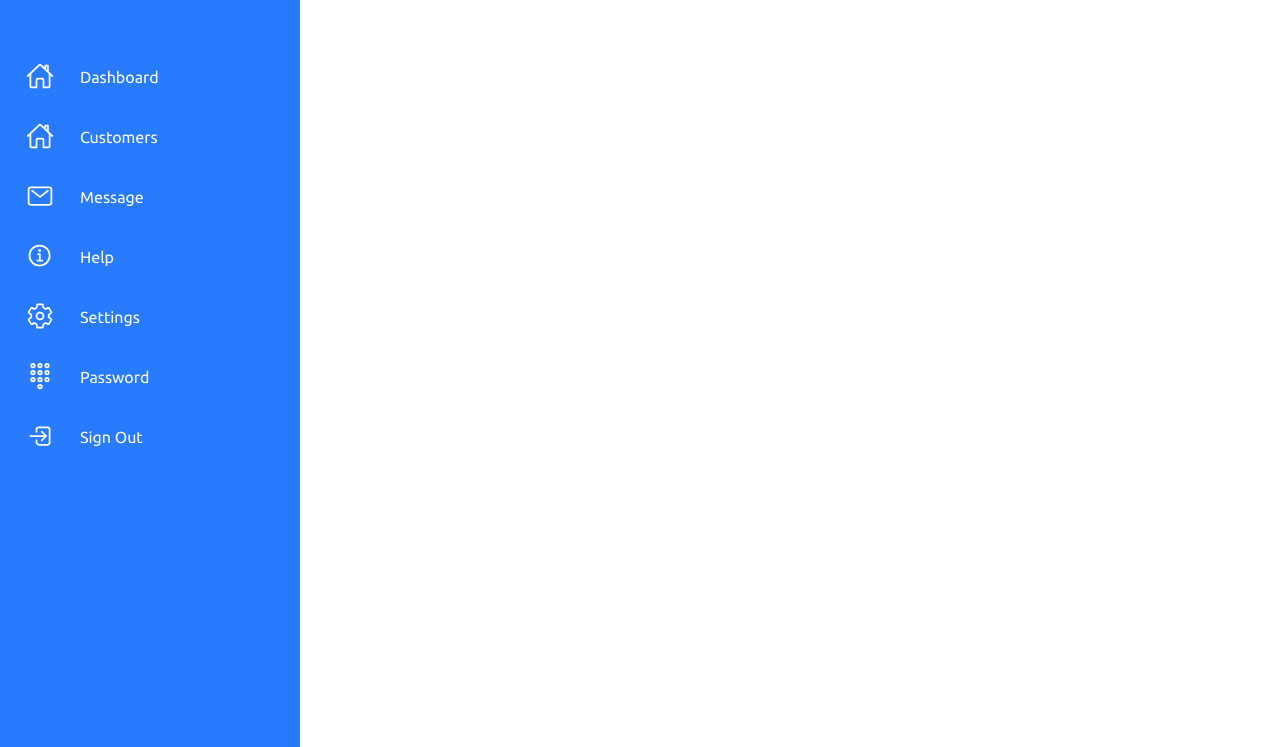
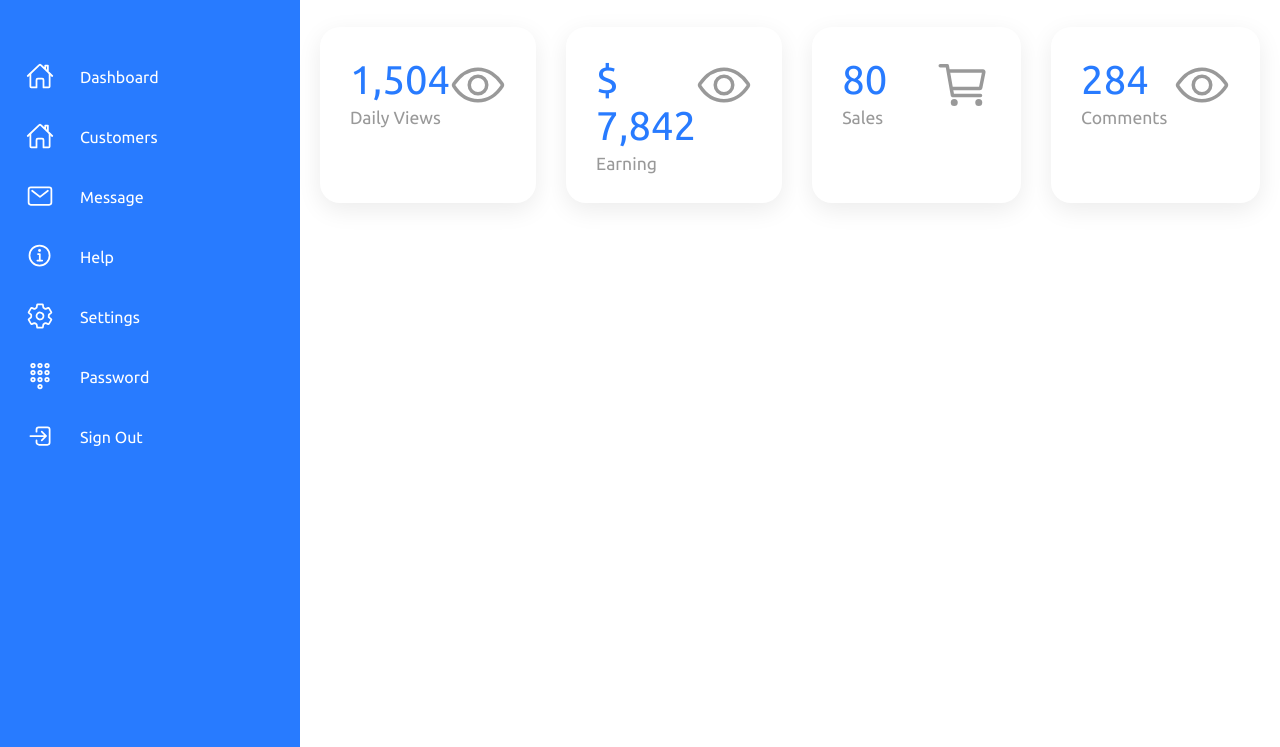
Before and after one commit to Keleset-Web/Responsive-Admin-Panel, a plain HTML site: page index.html in a window 1280 px wide. Shown: the part 53-800 px from the top of the page. Drawn offline with nearby package versions, Linux system fonts and the light colour scheme.

Commit message:
add cardBox

```diff
--- a/index.html
+++ b/index.html
@@ -65,6 +65,7 @@
 
     <!-- main block -->
     <div class="main">
+
         <div class="topbar">
             <div class="toggle">
                 <ion-icon name="menu-outline"></ion-icon>
@@ -81,8 +82,47 @@
                 <img src="https://encrypted-tbn0.gstatic.com/images?q=tbn:ANd9GcSHnpNcjCtkByOd98wZFcme0ff7TQXi68VCLQ&usqp=CAU">
             </div>
         </div>
+
+        <!-- card -->
+        <div class="cardBox">
+            <div class="card">
+                <div>
+                    <div class="numbers">1,504</div>
+                    <div class="cardName">Daily Views</div>
+                </div>
+                <div class="iconBx">
+                    <ion-icon name="eye-outline"></ion-icon>
+                </div>
+            </div>
+            <div class="card">
+                <div>
+                    <div class="numbers">$ 7,842</div>
+                    <div class="cardName">Earning</div>
+                </div>
+                <div class="iconBx">
+                    <ion-icon name="eye-outline"></ion-icon>
+                </div>
+            </div>
+            <div class="card">
+                <div>
+                    <div class="numbers">80</div>
+                    <div class="cardName">Sales</div>
+                </div>
+                <div class="iconBx">
+                    <ion-icon name="cart-outline"></ion-icon>
+                </div>
+            </div>
+            <div class="card">
+                <div>
+                    <div class="numbers">284</div>
+                    <div class="cardName">Comments</div>
+                </div>
+                <div class="iconBx">
+                    <ion-icon name="eye-outline"></ion-icon>
+                </div>
+            </div>
+        </div>
     </div>
-
 </div>
 
 <script type="module" src="https://unpkg.com/ionicons@5.5.2/dist/ionicons/ionicons.esm.js"></script>
--- a/style.css
+++ b/style.css
@@ -210,3 +210,38 @@ body {
     height: 100%;
     object-fit: cover;
 }
+
+.cardBox{
+    position: relative;
+    display: grid;
+    width: 100%;
+    padding: 20px;
+    grid-template-columns: repeat(4,1fr);
+    grid-gap: 30px;
+}
+.cardBox .card{
+    position: relative;
+    background: var(--white);
+    padding: 30px;
+    border-radius: 20px;
+    display: flex;
+    justify-content: space-between;
+    cursor: pointer;
+    box-shadow: 0 7px 25px rgba(0,0,0,0.08);
+}
+.cardBox .card .numbers{
+    position: relative;
+    font-weight: 500;
+    font-size: 2.5em;
+    color: var(--blue)
+}
+.cardBox .card .cardName{
+    color: var(--black2);
+    font-size: 1.1em;
+    margin-top: 5px;
+}
+
+.cardBox .card .iconBx{
+    font-size: 3.5em;
+    color: var(--black2);
+}
```
